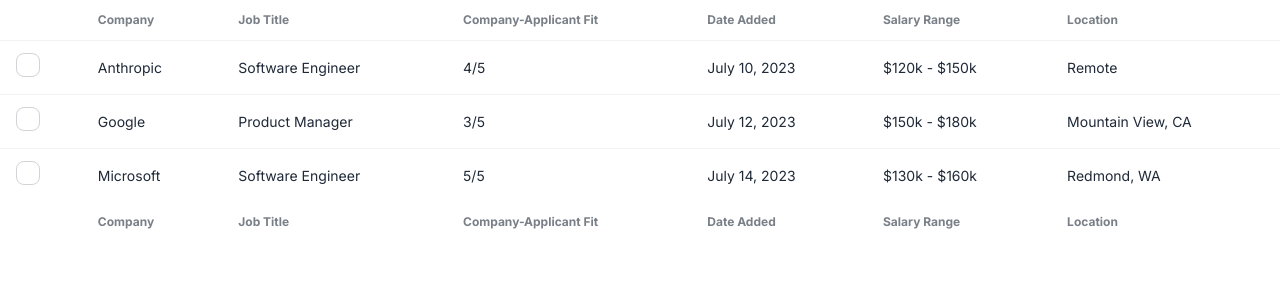
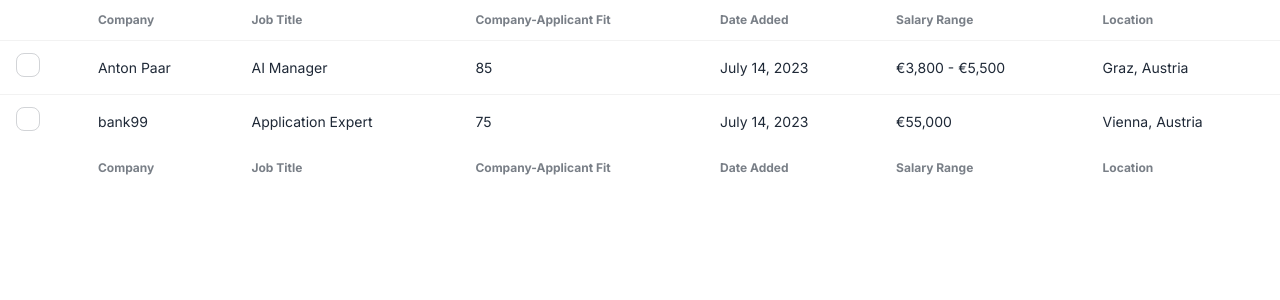
Before and after one commit to hfvienna/jobzilla, a Next.js app: page /ranking in a window 1280 px wide. Shown: the top 300 px of the page. Built offline with nearby package versions, Linux system fonts and the light colour scheme.

Commit message:
Add ranking table

```diff
--- a/app/ranking/page.js
+++ b/app/ranking/page.js
@@ -1,9 +1,23 @@
-// app/ranking/page.js
+'use client'
 
-// Import Table and other components
+import { useState, useEffect } from 'react';
 import 'daisyui/dist/full.css';
+import axios from 'axios';
 
 export default function JobsTable() {
+  const [jobs, setJobs] = useState([]);
+
+  useEffect(() => {
+    async function fetchData() {
+      // Fetch data from your JSON file
+      const response = await fetch('/table.json');
+      const data = await response.json();
+
+      // Set the state
+      setJobs(data);
+    }
+    fetchData();
+  }, []);
 
   return (
     <div className="overflow-x-auto">
@@ -21,47 +35,21 @@
         </thead>
 
         <tbody>
-          <tr>
+          {jobs.map((job, index) => (
+            <tr key={index}>
               <th>
                 <label>
                   <input type="checkbox" className="checkbox" />
                 </label>
               </th>
-            <td>Anthropic</td>
-            <td>Software Engineer</td>
-            <td>4/5</td>
-            <td>July 10, 2023</td>
-            <td>$120k - $150k</td>
-            <td>Remote</td>
+              <td>{job.company}</td>
+              <td>{job.title}</td>
+              <td>{job.fit}</td>
+              <td>{job.dateAdded}</td>
+              <td>{job.salaryRange}</td>
+              <td>{job.location}</td>
             </tr>
-
-          <tr>
-            <th>
-              <label>
-                <input type="checkbox" className="checkbox" />
-              </label>
-            </th>
-            <td>Google</td>
-            <td>Product Manager</td>
-            <td>3/5</td>
-            <td>July 12, 2023</td>
-            <td>$150k - $180k</td>
-            <td>Mountain View, CA</td>
-          </tr>
-
-          <tr>
-            <th>
-              <label>
-                <input type="checkbox" className="checkbox" />
-              </label>
-            </th>
-            <td>Microsoft</td>
-            <td>Software Engineer</td>
-            <td>5/5</td>
-            <td>July 14, 2023</td>
-            <td>$130k - $160k</td>
-            <td>Redmond, WA</td>
-          </tr>
+          ))}
         </tbody>
 
         <tfoot>
@@ -77,6 +65,5 @@
         </tfoot>
       </table>
     </div>
-  )
-
+  );
 }
--- /dev/null
+++ b/public/table.json
@@ -0,0 +1 @@
+[{"company":"Anton Paar","title":"AI Manager","fit":85,"dateAdded":"July 14, 2023","salaryRange":"\u20ac3,800 - \u20ac5,500","location":"Graz, Austria"},{"company":"bank99","title":"Application Expert","fit":75,"dateAdded":"July 14, 2023","salaryRange":"\u20ac55,000","location":"Vienna, Austria"}]
```
Also changed, not shown: 2 other files (tests, documents, lock files or other folders). Lines whose indentation alone changed are shown as unchanged.
